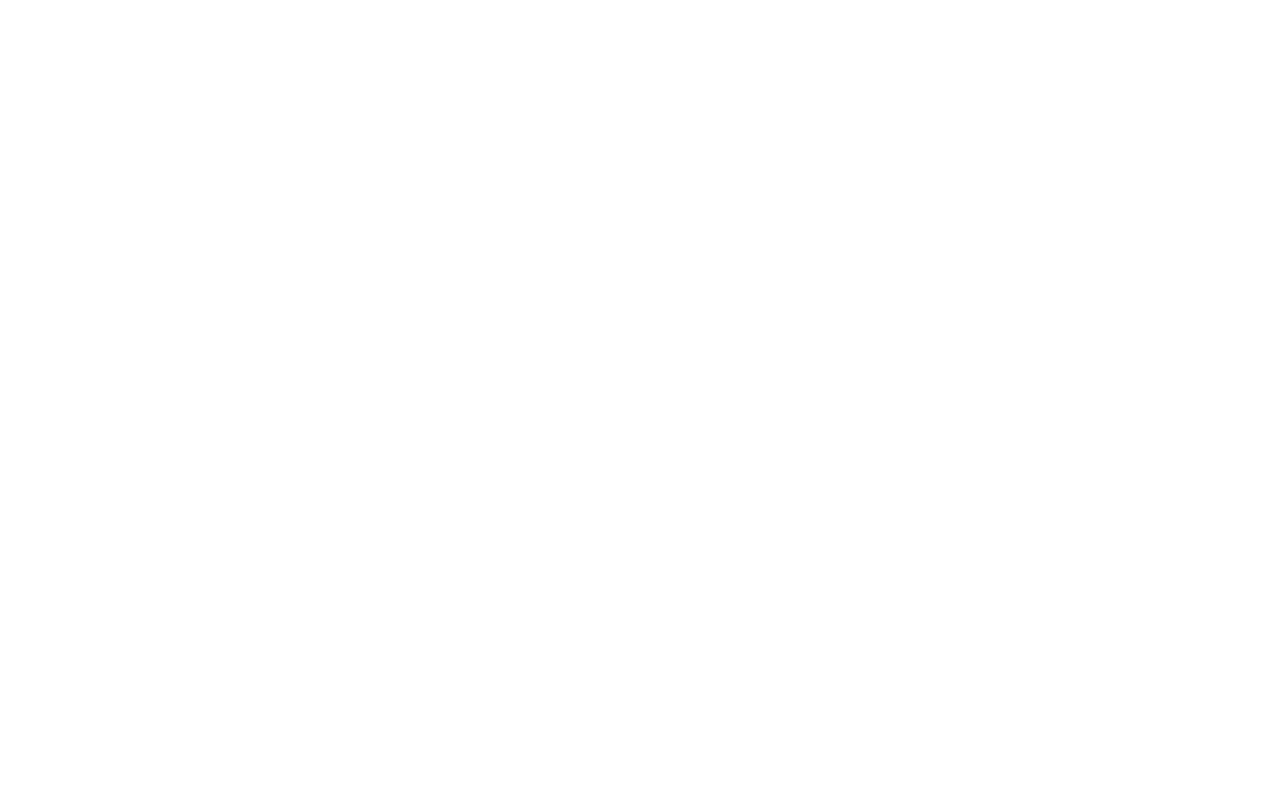
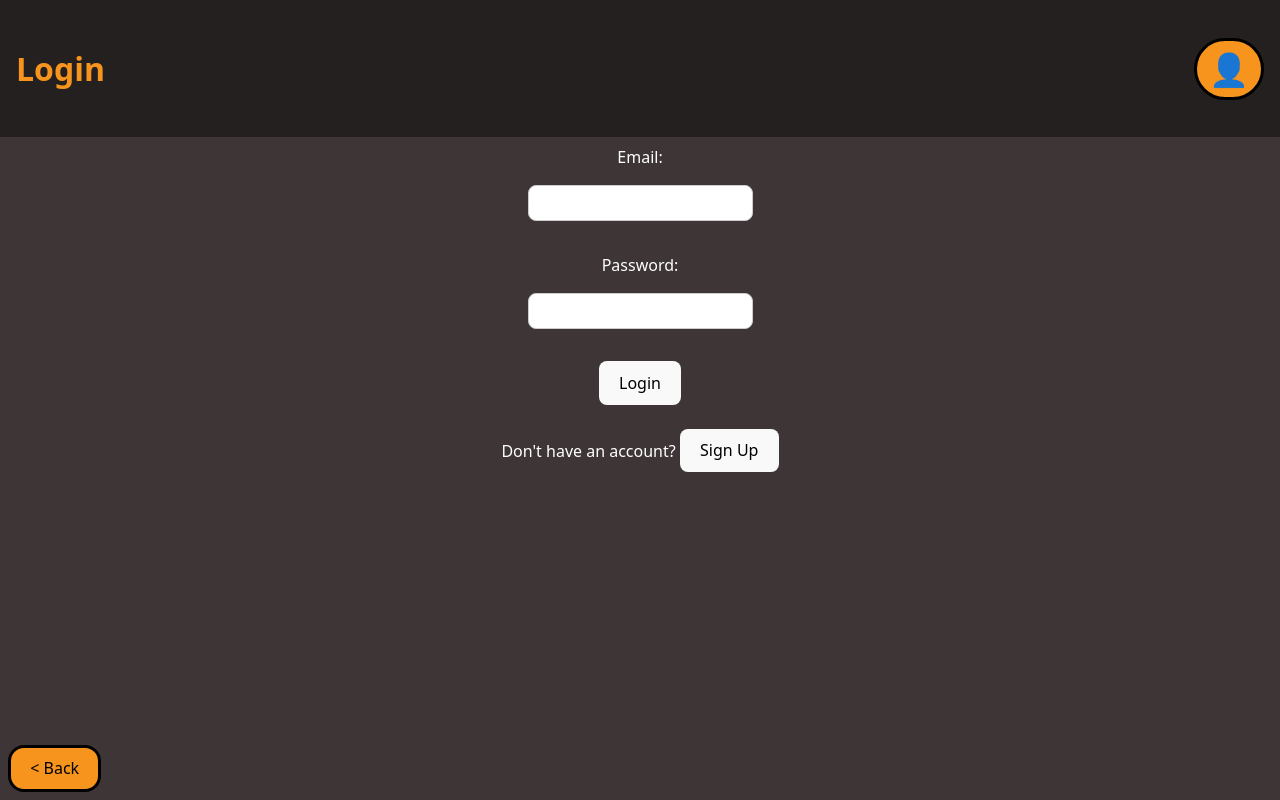
Before and after one commit to Aristogiannis/Foodies, a React (Vite) app in the folder Frontend/: page /loginsignup/login in a window 1280 px wide. Before the commit this address had no page. Built offline with nearby package versions, Linux system fonts and the light colour scheme.

Commit message:
Created and designed profile tabs...Made some changes.

```diff
--- a/Frontend/src/App.tsx
+++ b/Frontend/src/App.tsx
@@ -2,9 +2,14 @@
 import { Routes, Route } from 'react-router-dom'
 import { MenuPage } from './pages/MenuPage'
 import HomePage from './pages/HomePage'
+import LoginSignup from './pages/LoginSignup'
+import About from './pages/About'
+import Contact from './pages/Contact'
+import Login from './pages/Login'
+import Signup from './pages/Signup'
 //import { OrderSummaryPage } from './pages/OrderSummaryPage'
 
-import ProfilePage from './pages/ProfilePage'
+
 
 
 function App() {
@@ -12,7 +17,12 @@
   <Routes>
     <Route path="/" element={<HomePage />} />
     <Route path="/menu" element={<MenuPage />} />
-    <Route path="/profile" element={<ProfilePage />} />
+    <Route path="/loginsignup" element={<LoginSignup />} />
+    <Route path="/loginsignup/about" element={<About />} />
+    <Route path="/loginsignup/contact" element={<Contact />} />
+    <Route path="/loginsignup/login" element={<Login />} />
+    <Route path="/loginsignup/signup" element={<Signup />} />
+
   </Routes>
 )
 }
--- /dev/null
+++ b/Frontend/src/pages/About.tsx
@@ -0,0 +1,21 @@
+import { useNavigate } from 'react-router-dom';
+
+export default function About() {
+  const navigate = useNavigate();
+
+  return (
+    <div className ="tabs-container">
+        <header className="header1">
+            <h1>About Us</h1>
+            <h2>👤</h2>
+        </header>
+        <div className="about-content">
+            <p>Welcome to Foodies!</p>
+            <p>Who we are? We help restaurants serve you faster!</p>
+        </div>
+        <button className="back-button" onClick={() => navigate('/loginsignup')}>
+        &lt; Back
+        </button>
+  </div>
+  );
+}
--- /dev/null
+++ b/Frontend/src/pages/Contact.tsx
@@ -0,0 +1,25 @@
+import {useNavigate} from 'react-router-dom';
+
+export default function Contact() {
+  const navigate = useNavigate();
+
+  return (
+    <div className="tabs-container">
+      <header className="header1">
+        <h1>Contact Us</h1>
+        <h2>👤</h2>
+
+      </header>
+      <div className="contact-content">
+        <p>If you have any questions, feel free to reach out!</p>
+        <p>📩:
+            <a href="mailto:foodies-info@gmail.com"> foodies-info@gmail.com</a>
+         </p>
+        <p>📞:2102102100</p>
+         </div>
+         <button className="back-button" onClick={() => navigate('/loginsignup')}>
+        &lt; Back
+        </button>
+    </div>
+    );
+}
--- a/Frontend/src/pages/HomePage.tsx
+++ b/Frontend/src/pages/HomePage.tsx
@@ -10,8 +10,8 @@
         <div className="title">
           Welcome to <span className="highlight">FOODIES</span> !
         </div>
-        <button className="profile-btn" onClick={() => navigate('/profile')}>
-          Profile
+        <button className="loginsignup-btn" onClick={() => navigate('/loginsignup')}>
+          Login/Sign up
         </button>
       </header>
 
--- /dev/null
+++ b/Frontend/src/pages/Login.tsx
@@ -0,0 +1,28 @@
+import {useNavigate} from 'react-router-dom';
+import '../services/Tabs.css';
+
+export default function Login() {
+    const navigate = useNavigate();
+
+    return (
+        <div className="tabs-container">
+        <header className="header1">
+            <h1>Login</h1>
+            <h2>👤</h2>
+        </header>
+        <div className="login-content">
+            <form className="login-form">
+            <label htmlFor="email">Email:</label>
+            <input type="email" id="email" name="email" required />
+            <label htmlFor="password">Password:</label>
+            <input type="password" id="password" name="password" required />
+            <button type="submit">Login</button>
+            </form>
+            <p>Don't have an account? <button onClick={() => navigate('/loginsignup/signup')}>Sign Up</button></p>
+        </div>
+        <button className="back-button" onClick={() => navigate('/loginsignup')}>
+        &lt; Back
+        </button>
+        </div>
+    );
+    }
--- /dev/null
+++ b/Frontend/src/pages/LoginSignup.tsx
@@ -0,0 +1,33 @@
+import { useNavigate } from 'react-router-dom';
+import '../services/LoginSignup.css';
+
+export default function LoginSignup() {
+  const navigate = useNavigate();
+
+  return (
+    <div className="loginsignup-container">
+      <header className="header1">
+        <h1>Login/sign up</h1>
+        <h2>👤</h2>
+      </header>
+      <nav className="loginsignup-nav">
+        <button className="login-button" onClick={() => navigate('/loginsignup/login')}>
+          Login
+        </button>
+        <button className="signup-button" onClick={() => navigate('/loginsignup/signup')}>
+          Sign Up
+        </button>
+        <button className="about-button" onClick={() => navigate('/loginsignup/about')}>
+          About
+        </button>
+        <button className ="contact-button" onClick={() => navigate('/loginsignup/contact')}>
+          Contact
+        </button>
+
+      </nav>
+      <button className="back-button1" onClick={() => navigate('/')}>
+          &lt; Back
+        </button>
+    </div>
+  );
+}
--- a/Frontend/src/pages/ProfilePage.tsx
+++ /dev/null
@@ -1,39 +0,0 @@
-import { useState } from 'react';
-import '../services/profilePage.css';
-
-export default function ProfilePage() {
-    const [tab,setTab] = useState<'about' | 'contact'|'My notifications'|'login/sign up'> ('about');
-
-    return(
-        <div className="profile-container">
-            <header className="header1">
-                <h1>Profile Name</h1>
-                <h2>👤</h2>
-            </header>
-            <nav className="profile-nav">
-                <button onClick={() => setTab('about')}>About</button>
-                <button onClick={() => setTab('contact')}>Contact</button>
-                <button onClick={() => setTab('My notifications')}>My notifications</button>
-                <button onClick={() => setTab('login/sign up')}>Login/Sign Up</button>
-            </nav>
-            {tab === 'about' && (
-                <div className="profile-about">
-                </div>
-            )}
-            {tab === 'contact' && (
-                <div className="profile-contact">
-
-                </div>
-            )}
-            {tab === 'My notifications' && (
-                <div className="profile-notifications">
-
-                </div>
-            )}
-            {tab === 'login/sign up' && (
-                <div className="profile-login">
-                </div>
-            )}
-        </div>
-    );
-}
--- /dev/null
+++ b/Frontend/src/pages/Signup.tsx
@@ -0,0 +1,31 @@
+import {useNavigate} from 'react-router-dom';
+import '../services/Tabs.css';
+
+export default function Signup() {
+    const navigate = useNavigate();
+
+    return (
+        <div className="tabs-container">
+        <header className="header1">
+            <h1>Sign Up</h1>
+            <h2>👤</h2>
+        </header>
+        <div className="login-content">
+            <form className="login-form">
+            <label htmlFor="username">Username:</label>
+            <input type="text" id="username" name="username" required />
+            <label htmlFor="email">Email:</label>
+            <input type= "email" id= "email" name = "email" required />
+            <label htmlFor="password">Password:</label>
+            <input type="password" id="password" name="password" required />
+            <label htmlFor="confirm-password">Confirm Password:</label>
+            <input type="password" id="confirm-password" name="confirm-password" required />
+            <button type="submit">Sign Up</button>
+            </form>
+        </div>
+        <button className="back-button" onClick={() => navigate('/loginsignup')}>
+        &lt; Back
+        </button>
+        </div>
+    );
+}
--- a/Frontend/src/services/HomePage.css
+++ b/Frontend/src/services/HomePage.css
@@ -9,7 +9,7 @@
 .page-wrapper {
   min-height: 100%;
   align-items: center;
-  background-color: #3e3636;
+  background-color: #181616;
 }
 
 /* Top Header */
@@ -34,8 +34,8 @@
   font-style: italic;
 }
 
-/* Profile Button */
-.profile-btn {
+
+.loginsignup-btn {
   margin-top: 1.5rem;
   padding: 0.5rem 1.2rem;
   border: 2px solid #fff;
@@ -47,9 +47,9 @@
   cursor: pointer;
 }
 
-.profile-btn:hover {
+.loginsignup-btn:hover {
 
-  background-color: #fff;
+  background-color:  #f7941d;
   color: #1c1c1c;
 }
 
@@ -62,7 +62,7 @@
   align-items: center;
   justify-content: center;
 
-  background-color: #181616;
+  background-color: #3e3636;
 
 }
 
@@ -90,7 +90,7 @@
 }
 
 .main-buttons button:hover {
-  background-color: #2c2828;
+  background-color:#181616;
   color: #f7941d;
   font-weight: 900;
   transition: 0.3s ease-in-out;
--- a/Frontend/src/services/ProfilePage.css
+++ b/Frontend/src/services/LoginSignup.css
@@ -5,12 +5,12 @@
     padding: 0;
   }
 
-.profile-container {
+.loginsignup-container {
     display: flex;
     flex-direction: column;
    background-color: #3e3636;
     width: 100%;
-    min-height: 100vh;
+    height: 100%;
 
 }
 
@@ -36,14 +36,15 @@
     padding: 0.25rem 0.75rem;
 }
 
-.profile-nav {
+.loginsignup-nav {
 
   display: flex;
   flex-direction: column;
   padding: 0.2rem;
   gap: 0.3rem;
+  height:100%;
 }
-.profile-nav button {
+.loginsignup-nav button {
     background-color: #f7941d;
     border-radius: 1rem;
     border-color: black;
@@ -52,9 +53,21 @@
     font-size: 1.5rem;
 }
 
-.profile-nav button:hover {
+.loginsignup-nav button:hover {
     background-color: #242020;
     color: #f7941d;
     font-weight: 900;
     transition: 0.3s ease-in-out;
 }
+
+.back-button1 {
+   align-self:start;
+    background-color: #f7941d;
+    border-radius: 1rem;
+    border-color: black;
+    border: 3px solid;
+    cursor: pointer;
+    font-size: 1rem;
+    margin-bottom: 0.5rem;
+    margin-left:0.5rem;
+}
--- /dev/null
+++ b/Frontend/src/services/tabs.css
@@ -0,0 +1,77 @@
+html, body, #root {
+    height: 100%;
+    width: 100%;
+    margin: 0;
+    padding: 0;
+  }
+
+  .tabs-container {
+    background-color:  #3e3636;
+    display: flex;
+    flex-direction: column;
+
+    gap: 0.5rem;
+    height: 100%;
+    width: 100%;
+    color : white;
+  }
+
+  .login-content{
+    display: flex;
+    flex-direction: column;
+    gap: 0.5rem;
+    height: 100%;
+    width: 100%;
+
+  }
+
+  .login-form {
+    display: flex;
+    flex-direction: column;
+    gap: 1rem;
+    border-radius: 1rem;
+    align-items: center;
+    font-size: 1rem;
+
+  }
+
+  .login-form input {
+
+    font-size: 1rem;
+    margin-bottom: 1rem;
+    border-radius: 8px;
+    border: 1px solid #ccc;
+    padding: 0.5rem;
+  }
+
+  .about-content {
+    display: flex;
+    flex-direction: column;
+    gap: 0.5rem;
+    height: 100%;
+    width: 100%;
+    font-size: 1.3rem;
+
+  }
+
+  .contact-content {
+    display: flex;
+    flex-direction: column;
+    gap: 0.5rem;
+    font-size: 1.3rem;
+    height: 100%;
+    width: 100%;
+
+  }
+
+  .back-button {
+    background-color: #f7941d;
+    border-radius: 1rem;
+    border-color: black;
+    border: 3px solid;
+    cursor: pointer;
+    font-size: 1rem;
+   margin-bottom: 0.5rem;
+   margin-left:0.5rem;
+   align-self: start;
+  }
```
